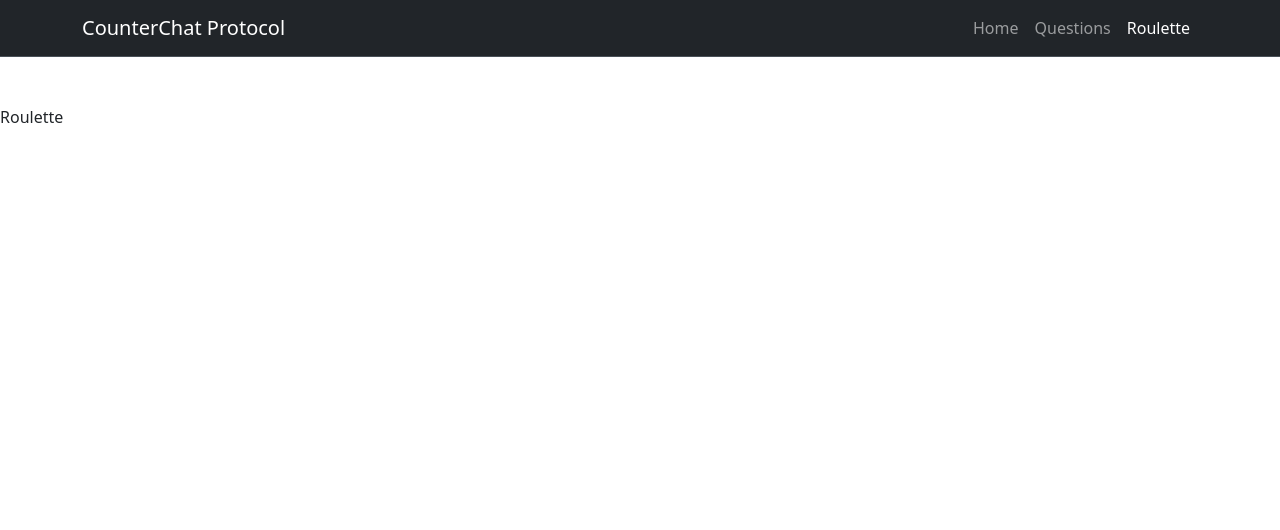
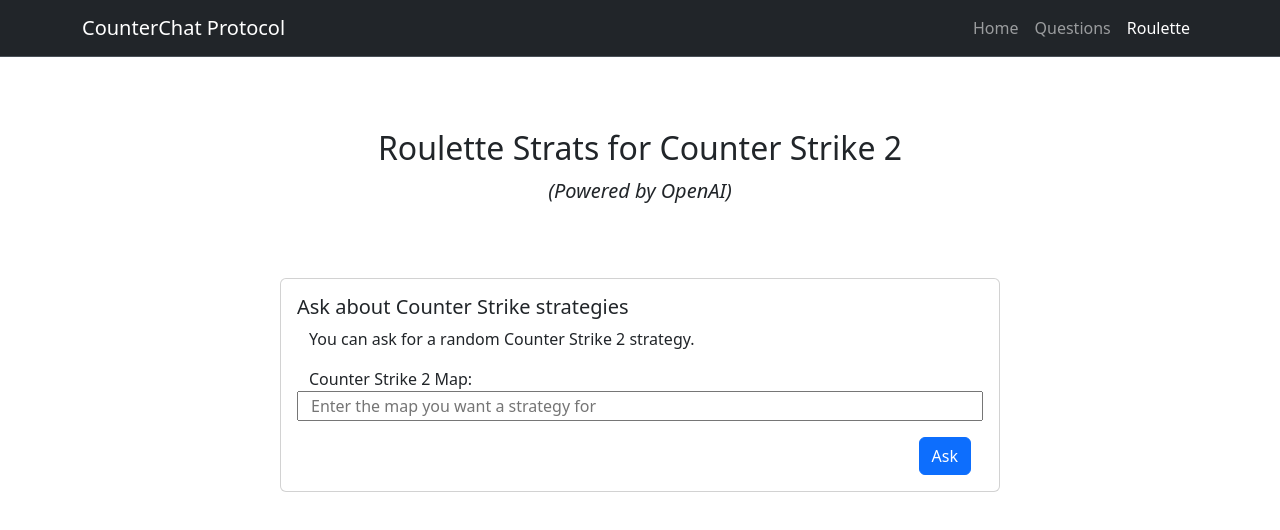
Before and after one commit to MarkusIngerslev/ChatGPTCounterStrikeFrontend, a React (Vite) app: page /roulette in a window 1280 px wide. Shown: the top 530 px of the page. Built offline with nearby package versions, Linux system fonts and the light colour scheme.

Commit message:
Tilføjet Roulette page funktionalitet samt fetch del til backend

```diff
--- a/src/pages/Roulette.tsx
+++ b/src/pages/Roulette.tsx
@@ -1,5 +1,77 @@
+import React, { useState } from "react";
+import { fetchAnswerRoulette } from "../service/apiFetch"; // Stien til din api.ts-fil
+
 function Roulette() {
-    return <div>Roulette</div>;
+    const [question, setQuestion] = useState("");
+    const [loading, setLoading] = useState(false);
+    const [error, setError] = useState("");
+    const [answer, setAnswer] = useState("");
+
+    const handleSubmit = async (event: React.FormEvent<HTMLFormElement>) => {
+        event.preventDefault();
+        setLoading(true);
+        setError("");
+
+        try {
+            const response = await fetchAnswerRoulette(question);
+            setAnswer(response);
+        } catch (err) {
+            setError(err.message);
+        } finally {
+            setLoading(false);
+        }
+    };
+
+    return (
+        <div className="container">
+            <h2 className="text-center" style={{ margin: "4.5rem 0" }}>
+                Roulette Strats for Counter Strike 2 <br />
+                <span className="fst-italic fw-lighter fs-5">(Powered by OpenAI)</span>
+            </h2>
+
+            <div className="container">
+                <div className="row justify-content-center" style={{ marginBottom: "3rem" }}>
+                    <div className="col-md-8">
+                        <div className="card">
+                            <div className="card-body">
+                                <h5 className="card-title">Ask about Counter Strike strategies</h5>
+                                <form onSubmit={handleSubmit} className="container">
+                                    <div className="row">
+                                        <p className="card-text">You can ask for a random Counter Strike 2 strategy.</p>
+                                        <label htmlFor="about">Counter Strike 2 Map:</label>
+                                        <input
+                                            type="text"
+                                            id="about"
+                                            className="result"
+                                            placeholder="Enter the map you want a strategy for"
+                                            value={question}
+                                            onChange={(e) => setQuestion(e.target.value)}
+                                        />
+                                    </div>
+                                    <div className="row mt-3">
+                                        <div className="column text-end">
+                                            <button type="submit" className="btn btn-primary" id="btn-ask-question">
+                                                {loading ? "Loading..." : "Ask"}
+                                            </button>
+                                        </div>
+                                    </div>
+                                </form>
+                                {loading && (
+                                    <div
+                                        className="spinner-border text-success"
+                                        role="status"
+                                        style={{ marginLeft: "1em", borderRadius: "50%" }}
+                                    />
+                                )}
+                                {error && <p style={{ color: "red" }}>{error}</p>}
+                                {answer && <p className="result">{answer}</p>}
+                            </div>
+                        </div>
+                    </div>
+                </div>
+            </div>
+        </div>
+    );
 }
 
 export default Roulette;
--- a/src/service/apiFetch.ts
+++ b/src/service/apiFetch.ts
@@ -1,7 +1,18 @@
 const SERVER_URL = "http://localhost:8080/api/v1/";
 
-export async function fetchAnswerQuestions(question: string): Promise<string> {
+async function fetchAnswerQuestions(question: string): Promise<string> {
     const URL = `${SERVER_URL}questions?about=${question}`;
+
+    try {
+        const response = await fetch(URL).then(handleHttpErrors);
+        return response.answer;
+    } catch (err) {
+        throw new Error("Failed to fetch answer: " + (err as Error).message);
+    }
+}
+
+async function fetchAnswerRoulette(question: string): Promise<string> {
+    const URL = `${SERVER_URL}roulette?about=${question}`;
 
     try {
         const response = await fetch(URL).then(handleHttpErrors);
@@ -19,3 +30,5 @@
     }
     return res.json();
 }
+
+export { fetchAnswerQuestions, fetchAnswerRoulette };
```
